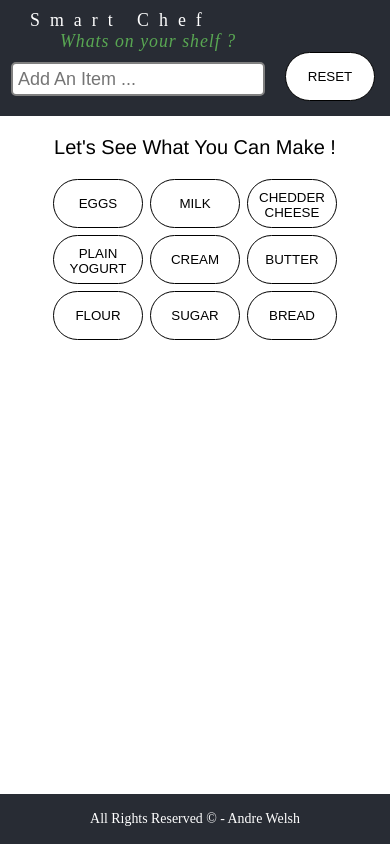
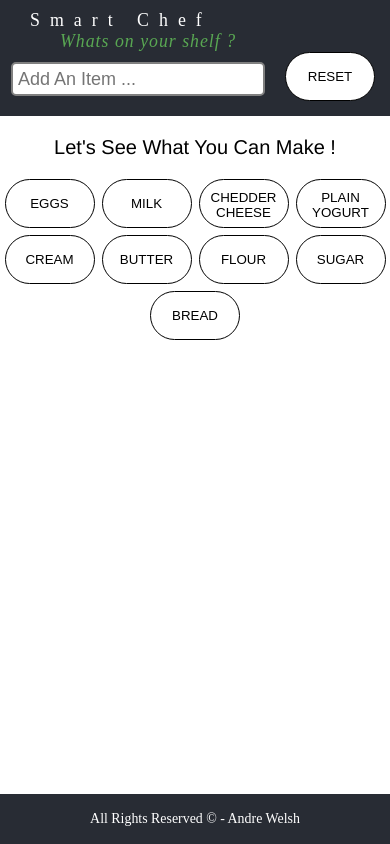
Before and after one commit to andrewelsh/Smart-Chef, a React (Create React App) app: page / in a window 390 px wide. Built offline with nearby package versions, Linux system fonts and the light colour scheme.

Commit message:
testing width on mobile

```diff
--- a/src/components/App.css
+++ b/src/components/App.css
@@ -69,7 +69,7 @@ input:focus {
   flex-wrap: wrap;
   gap: 7px;
   justify-content: center;
-  width: 300px;
+  /* width: 300px; */
 }
 .someSuggestions {
   font-family: "Franklin Gothic Medium", "Arial Narrow", Arial, sans-serif;
```
